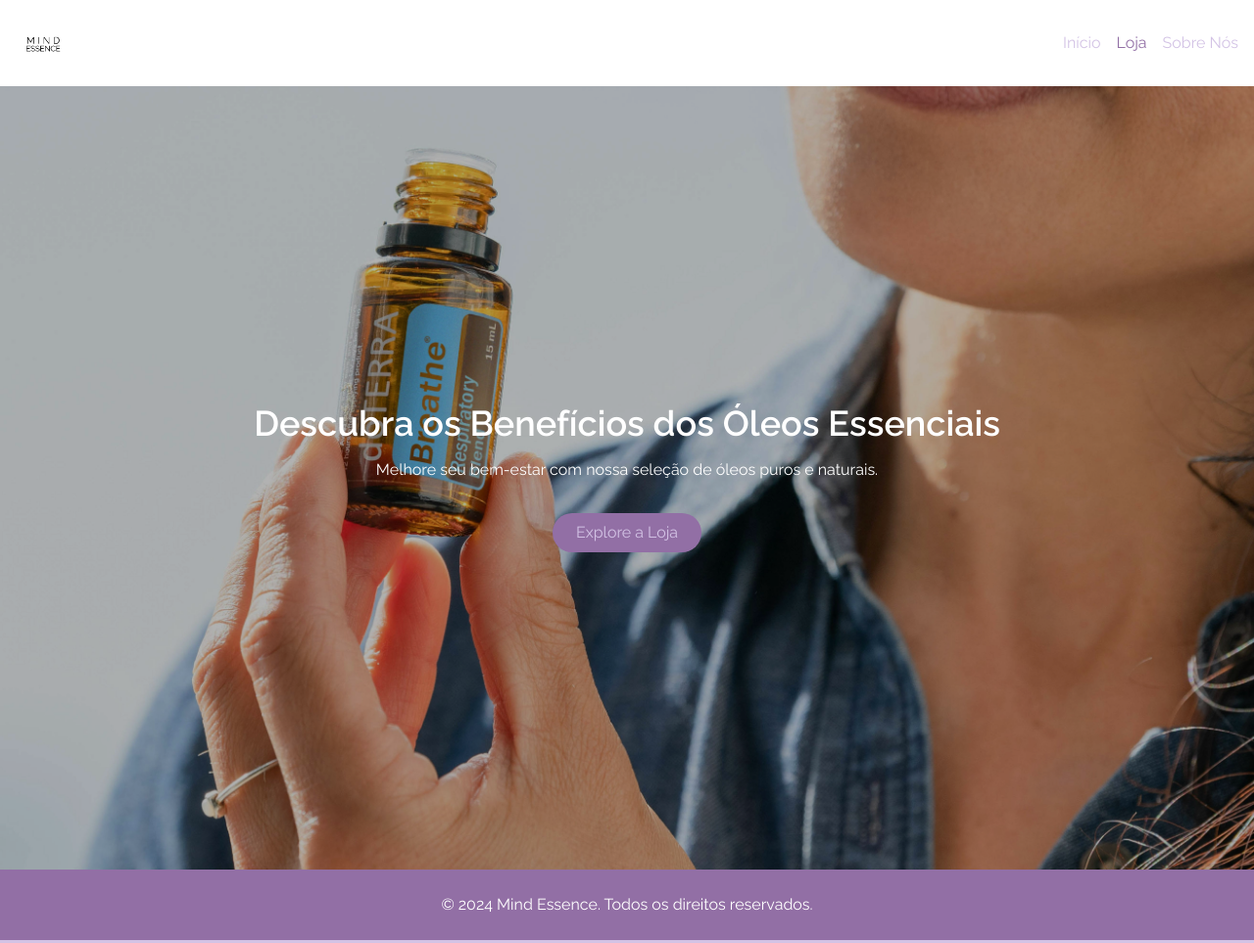
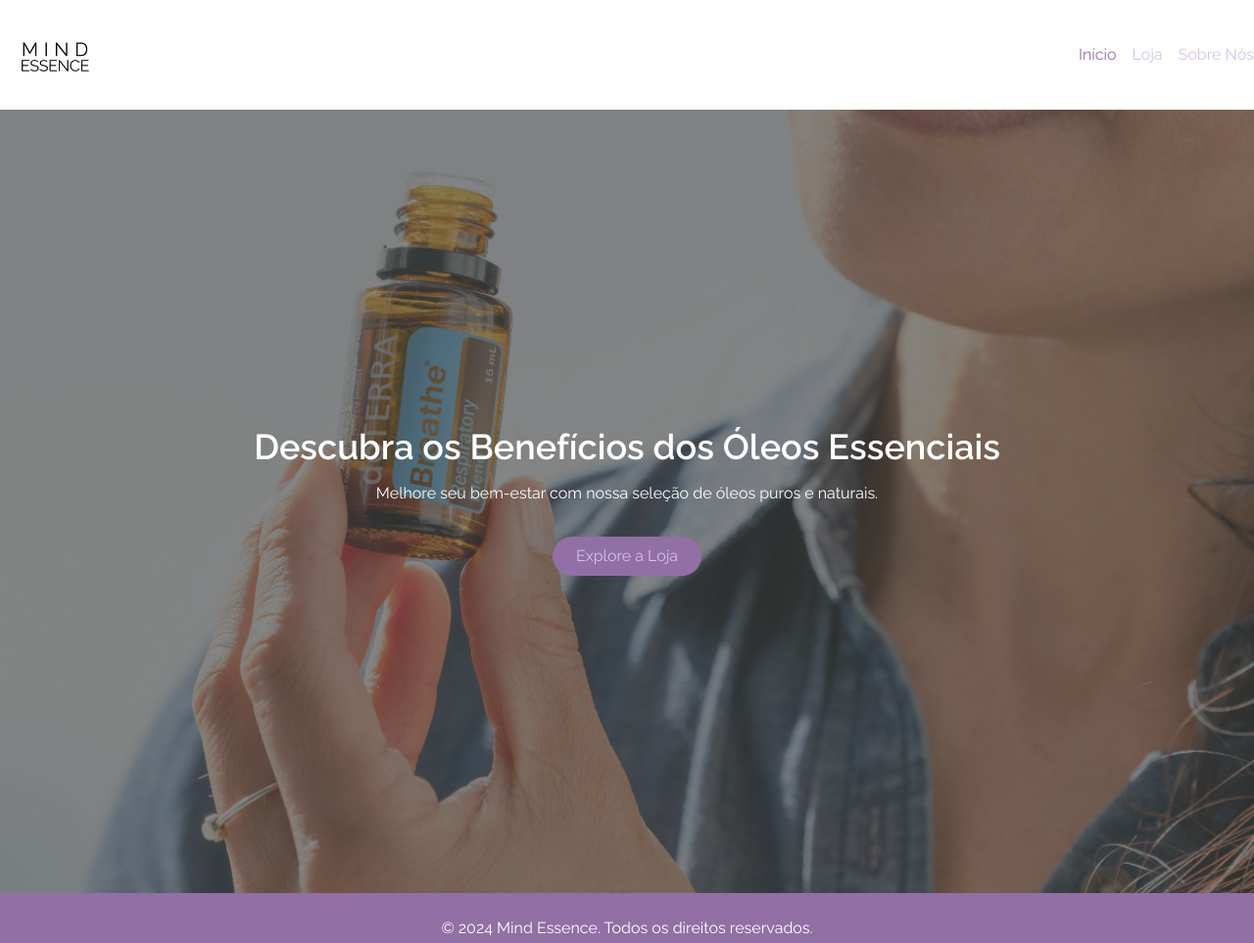
Before and after one commit to kessillychiachio/mindessence, a plain HTML site: page pages/index.html in a window 1280 px wide. Shown: the whole page at 98% size. Drawn offline with nearby package versions, Linux system fonts and the light colour scheme.

Commit message:
alterando tamanho da logo

```diff
--- a/pages/index.html
+++ b/pages/index.html
@@ -34,17 +34,17 @@
   <body class="bg-accent font-sans text-deepAccent">
     <!-- Navbar -->
     <header class="bg-white shadow-md">
-      <div class="container mx-auto p-4 flex justify-between items-center">
+      <div class="container mx-auto p-0 flex justify-between items-center">
         <a href="/" class="flex items-center">
           <img
-            src="/assets/mind-essence.png"
-            alt="Mind Essence Logo"
-            class="h-10 w-auto sm:h-8 md:h-10 lg:h-12 xl:h-14"
-          />
-        </a>
+          src="/assets/mind-essence.png"
+          alt="Mind Essence Logo"
+          class="h-32 w-auto md:h-28 lg:h-28 xl:h-28"
+        />
+
         <nav class="hidden md:flex space-x-4">
-          <a href="/pages/index.html" class="text-accent">Início</a>
-          <a href="/pages/loja.html" class="text-darkAccent">Loja</a>
+          <a href="/pages/index.html" class="text-darkAccent">Início</a>
+          <a href="/pages/loja.html" class="text-accent">Loja</a>
           <a href="/pages/about.html" class="text-accent">Sobre Nós</a>
         </nav>
         <!-- Menu hamburguer para mobile -->
@@ -81,7 +81,7 @@
     >
       <!-- Imagem de fundo com desfoque -->
       <div
-        class="absolute inset-0 bg-cover bg-center bg-fixed filter"
+        class="absolute inset-0 bg-cover bg-center bg-fixed filter contrast-50"
         style="background-image: url('/assets/slider1.jpg')"
       ></div>
 
@@ -97,7 +97,7 @@
           Melhore seu bem-estar com nossa seleção de óleos puros e naturais.
         </p>
         <a
-          href="#"
+          href="/pages/loja.html"
           class="mt-8 inline-block bg-darkAccent text-accent py-2 px-6 rounded-full hover:bg-deepAccent"
           >Explore a Loja</a
         >
```
